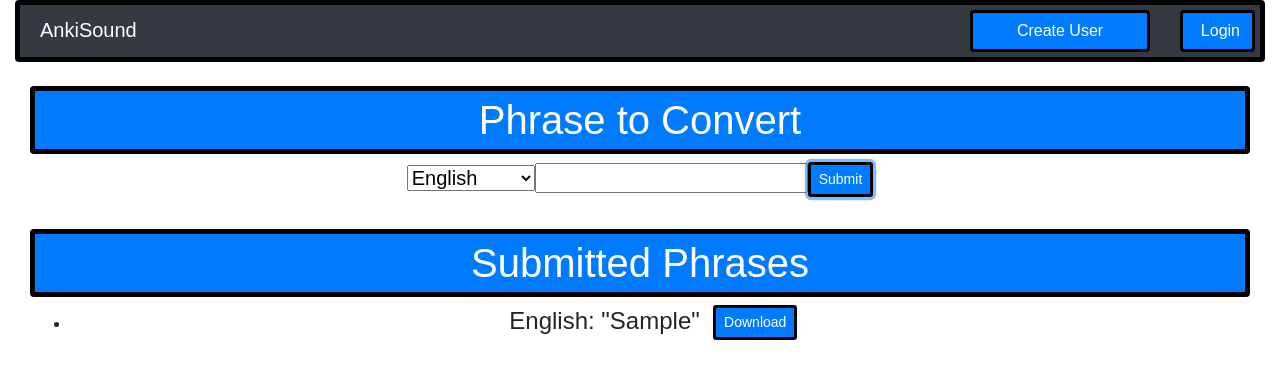
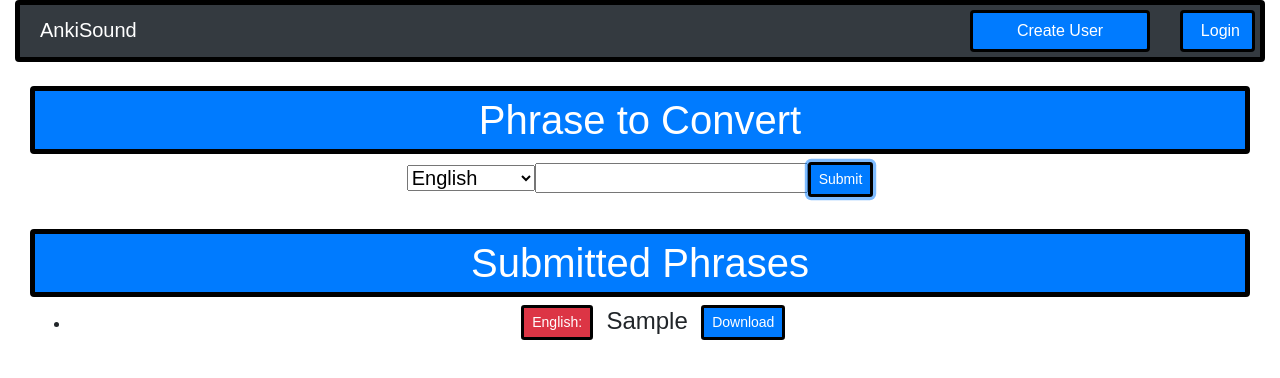
Before and after one commit to bretfunk/anki_sound_frontend, a React (Create React App) app: page / in a window 1280 px wide. Both pictures are taken after typing "Sample" into the empty fields and a click on the button "Submit". Shown: the top 378 px of the page. Built offline with nearby package versions, Linux system fonts and the light colour scheme.

Commit message:
react updates and fully working save to profile functionality

```diff
--- a/src/App.js
+++ b/src/App.js
@@ -5,9 +5,10 @@ import MainWindow from './components/MainWindow';
 import SideWindow from './components/SideWindow';
 import Login from './components/Login';
 import NewUser from './components/NewUser';
-import axios from 'axios'
+import axios from 'axios';
+import API from './api';
 
-//const url = "https://protected-thicket-11517.herokuapp.com/api/phrases"
+//const url = "https://anki-sound-backend.herokuapp.com/"
 
 class App extends Component {
   constructor(props) {
@@ -17,12 +18,16 @@ class App extends Component {
       tryingToCreateUser: false,
       loggedIn: false,
       jwt: '',
-      userId: '',
+      userId: ''
     }
 
-    this.loggingIn = this.loggingIn.bind(this)
-    this.creatingUser = this.creatingUser.bind(this)
+    this.loggingIn      = this.loggingIn.bind(this)
+    this.creatingUser   = this.creatingUser.bind(this)
     this.changeLoggedIn = this.changeLoggedIn.bind(this)
+    this.changeJwt      = this.changeJwt.bind(this)
+    this.getUserId      = this.getUserId.bind(this)
+    this.addToDb        = this.addToDb.bind(this)
+    this.createPhrase   = this.createPhrase.bind(this)
   }
 
 
@@ -32,7 +37,6 @@ class App extends Component {
     this.setState({ tryingToLogin: change })
   }
 
-//need to make it change both ways
   creatingUser() {
     let change;
     (this.state.tryingToCreateUser) ? change = false : change = true
@@ -40,42 +44,67 @@ class App extends Component {
   }
 
   changeLoggedIn() {
-    alert('changeLoggedIn!')
     let change;
     (this.state.loggedIn) ? change = false : change = true
     this.setState({ loggedIn: change })
   }
 
-  getUserId() {
+  changeJwt(jwt) {
+    this.setState({jwt: jwt})
+    this.getUserId(jwt)
+  }
+
+  getUserId(jwt) {
     let config = {
       headers: {
-        'Authorization': 'Bearer ' + this.state.fakeJWT
+        'Authorization': 'Bearer ' + jwt
       }
     }
     axios.get('http://localhost:4000/api/user',
       config
     )
       .then((response) => {
-        debugger
-        this.setState({ id: response.data.id })
-        alert(this.state.id)
-        //debugger
+        this.setState({ userId: response.data.id })
       })
   }
+
+  addToDb(data) {
+    let parsed = data.currentTarget.parentElement.innerText.replace('Download', '')
+    let newParsed = parsed.replace('Save to Profile', '').split(':')
+    let language = newParsed[0]
+    let phrase = newParsed[1].trim()
+    this.createPhrase(phrase, language)
+
+  }
+
+  createPhrase(phrase, language) {
+    let data = { phrase: phrase, language: language, user_id: this.state.userId }
+    //axios.post("https://protected-thicket-11517.herokuapp.com/api/user_token",
+    axios.post('http://localhost:4000/api/phrases',
+      data
+    )
+      .then((response) => {
+        console.log(response + ' created')
+      })
+      .catch((error) => {
+        console.log(error)
+      })
+    }
 
   render() {
   let orientation;
   if (this.state.loggedIn) {
       orientation = <div className="row text-center"> <div className="col-7">
-      <MainWindow loggedIn={this.state.loggedIn}/> </div> <div className="col-5">
-      <SideWindow /> </div> </div>
+      <MainWindow addToDb={this.addToDb} loggedIn={this.state.loggedIn}/> </div> <div className="col-5">
+      <SideWindow jwt={this.state.jwt}/> </div> </div>
   } else {
       orientation = <div className="text-center col-12"><MainWindow loggedIn={this.state.loggedIn}/> </div>
   }
 
   let logging;
     if (this.state.tryingToLogin) {
-      logging = <div className="row"><br /><br /><Login loggingIn={this.loggingIn} changeLoggedIn={this.changeLoggedIn} /></div>
+      logging = <div className="row"><br /><br /><Login changeJwt={this.changeJwt}
+      loggingIn={this.loggingIn} changeLoggedIn={this.changeLoggedIn} /></div>
     }  else {
       logging = ""
     }
@@ -89,7 +118,7 @@ class App extends Component {
 
     return (
       <div className="container-fluid">
-      <Header loggingIn={this.loggingIn} creatingUser={this.creatingUser}/>
+      <Header loggedIn={this.state.loggedIn} loggingIn={this.loggingIn} creatingUser={this.creatingUser}/>
       {logging}
       {createUser}
       {orientation}
--- a/src/api.js
+++ b/src/api.js
@@ -1,9 +1,7 @@
+import axios from 'axios'
+
 class API {
 
-  static downloadFile(phrase, language) {
-    //alert(phrase)
-    //alert(language)
-  }
 }
 
 export default API;
--- a/src/components/body.js
+++ b/src/components/body.js
@@ -56,7 +56,7 @@ class Body extends Component {
 
 
   savePhrase = (phrase) => {
-    alert('save phrase')
+    this.props.addToDb(phrase)
   }
 
   format(phrase) {
@@ -82,9 +82,10 @@ class Body extends Component {
       button = ""
     }
 
-    let list = this.state.collection.map(phrase => <li><h4>{phrase.language}:
-    "{phrase.phrase}"&nbsp;&nbsp;<a className="btn btn-primary
-    " href={this.format(phrase)} className="btn btn-primary btn-sm">Download
+    let list = this.state.collection.map((phrase, i ) => <li key={phrase.phrase + i}><h4><span className=
+      "btn-sm bg-danger text-white btn text-left">{phrase.language}:
+    </span>&nbsp;&nbsp;{phrase.phrase}&nbsp;&nbsp;<a className="btn btn-primary
+    " href={this.format(phrase)} className="btn btn-primary btn-sm text-right">Download
       </a>&nbsp;&nbsp;{button}</h4></li>)
 
     return (
--- a/src/components/form.js
+++ b/src/components/form.js
@@ -30,8 +30,7 @@ class Form extends Component {
   }
 
   render() {
-    return(
-      <form onSubmit={this.handleSubmit}>
+    let options =
       <select value={this.state.language} onChange={this.handleLanguageChange}>
       <option value="Afrikaans">Afrikaans</option>
       <option value="Albanian">Albanian</option>
@@ -72,8 +71,13 @@ class Form extends Component {
       <option value="Turkish">Turkish</option>
       <option value="Vietnamese">Vietnamese</option>
       </select>
+
+    return(
+      <form onSubmit={this.handleSubmit}>
+      {options}
       <input type='text' onChange={this.handlePhraseChange} value={this.state.phrase}/>
-      <button className="btn btn-primary btn-sm"type='submit' onSubmit={this.handleSubmit} value={this.state}>Submit</button>
+      <button className="btn btn-primary btn-sm"type='submit' onSubmit={this.handleSubmit}
+      value={this.state}>Submit</button>
       </form>
     )
   }
--- a/src/components/login.js
+++ b/src/components/login.js
@@ -6,8 +6,7 @@ class Login extends Component {
     super(props);
     this.state = {
       email: '',
-      password: '',
-      jwt: ''
+      password: ''
     }
     this.handleEmailChange = this.handleEmailChange.bind(this);
     this.handlePasswordChange = this.handlePasswordChange.bind(this);
@@ -25,7 +24,6 @@ class Login extends Component {
 
   handleSubmit(event) {
     event.preventDefault();
-    alert("\"" + this.state.email + "\" was submitted with " + this.state.password);
     this.login()
   }
 
@@ -37,9 +35,8 @@ class Login extends Component {
         {"auth": {"email": email, "password": password}}
     )
       .then((data) => {
-        //send jwt to App.js
+        this.props.changeJwt(data.data.jwt)
         this.props.changeLoggedIn()
-        this.setState({jwt: data.data.jwt});
         this.props.loggingIn()
       })
       .catch((error) => {
--- a/src/components/mainWindow.js
+++ b/src/components/mainWindow.js
@@ -7,7 +7,7 @@ class MainWindow extends Component {
     }
     return (
     <div>
-      <Body loggedIn={this.props.loggedIn}/>
+      <Body addToDb={this.props.addToDb} loggedIn={this.props.loggedIn}/>
       </div>
     )
   }
--- a/src/components/profile.js
+++ b/src/components/profile.js
@@ -5,8 +5,7 @@ class Profile extends Component {
   constructor(props) {
     super(props);
     this.state = {
-      response: [],
-      fakeJWT: "eyJ0eXAiOiJKV1QiLCJhbGciOiJIUzI1NiJ9.eyJleHAiOjE1MDk1OTEyMjMsInN1YiI6Mn0.O4N_865AQCXiyigEmBPCRtOKAJCHJfRMP6fdcnR2pTc"
+      response: []
     }
     this.getSavedPhrases = this.getSavedPhrases.bind(this);
     this.savedPhrases = this.savedPhrases.bind(this);
@@ -15,7 +14,7 @@ class Profile extends Component {
   getSavedPhrases() {
     let config = {
       headers: {
-        'Authorization': 'Bearer ' + this.state.fakeJWT
+        'Authorization': 'Bearer ' + this.props.jwt
       }
     }
     axios.get('http://localhost:4000/api/phrases',
@@ -23,23 +22,23 @@ class Profile extends Component {
     )
       .then((response) => {
         this.setState({response: response.data})
-        //debugger
       })
   }
 
     savedPhrases(array) {
       return array.map((phrase, i) =>
-      <li key={'phrase_' + i}>{phrase.phrase}</li>
+      <li key={'phrase_' + i}><span className="btn-sm bg-danger text-white btn text-left">
+        {phrase.language}:</span> {phrase.phrase}</li>
       )
     }
 
   //to show phrases add the below to render, however the server will run nonstop as it keeps rendering over and over
       //{this.getSavedPhrases()}
   render() {
+      {this.getSavedPhrases()}
     return (
       <div>
       <br />
-      {this.getSavedPhrases()}
       <h1 className="bg-primary text-white rounded heading">Saved Phrases</h1>
       <ul><h4>{this.savedPhrases(this.state.response)}</h4></ul>
       </div>
--- a/src/components/sideWindow.js
+++ b/src/components/sideWindow.js
@@ -5,7 +5,7 @@ class SideWindow extends Component {
   render() {
     return (
       <div>
-      <Profile />
+      <Profile jwt={this.props.jwt} />
       </div>
     )
   }
--- /dev/null
+++ b/src/url.js
@@ -0,0 +1,6 @@
+function URL() {
+  //return "http://localhost:4000"
+  return "https://anki-sound-backend.herokuapp.com/"
+}
+
+export default URL
```
